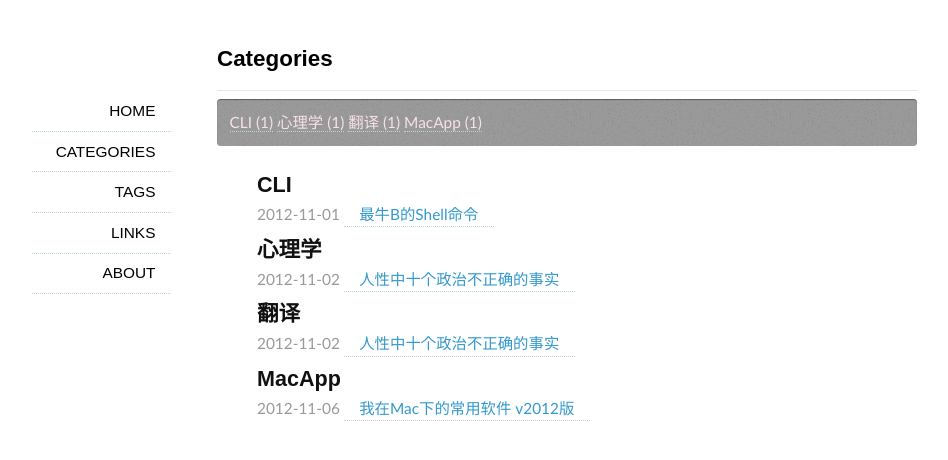
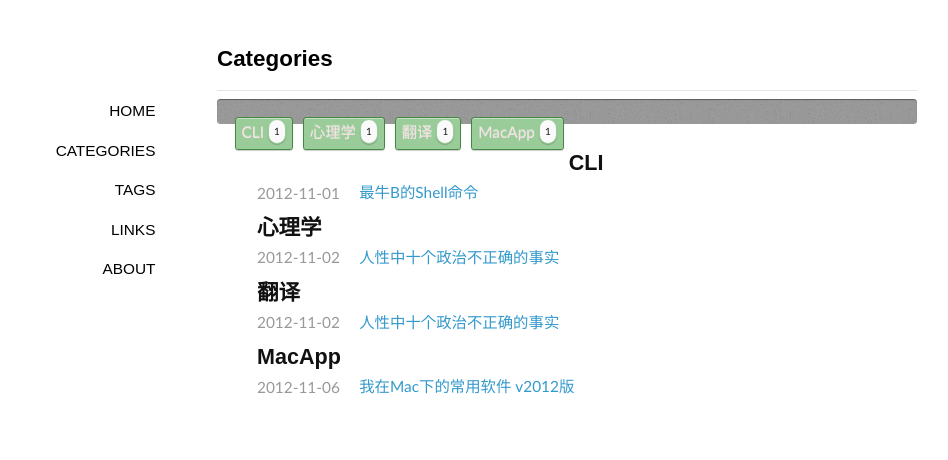
Before and after one commit to jiaokai/blog, a Jekyll site: the page built from categories/index.md, in a window 1280 px wide. Shown: the top 460 px of the page, without its empty margins (73-1021 px from the left). Built offline with Jekyll 4.4.1, drawn with Linux system fonts in a browser that asks for light colours; some web fonts are replaced; Markdown is read by kramdown in place of the engine named in the settings.

Commit message:
update css

```diff
--- a/categories/index.md
+++ b/categories/index.md
@@ -5,7 +5,7 @@
 
 <div id='tag_cloud'>
 {% for cat in site.categories %}
-<a href="#{{ cat[0] }}" title="{{ cat[0] }}" rel="{{ cat[1].size }}">{{ cat[0] }} ({{ cat[1].size }})</a>
+<a href="#{{ cat[0] }}" title="{{ cat[0] }}" rel="{{ cat[1].size }}">{{ cat[0] }} <span>{{ cat[1].size }}</span></a>
 {% endfor %}
 </div>
 
--- a/media/css/style.css
+++ b/media/css/style.css
@@ -13,14 +13,15 @@
 @import url(http://fonts.googleapis.com/css?family=Cuprum);
 body{font-size:14px;font-family:"Galdeano","Hiragino Sans GB","Microsoft YaHei",Trebuchet,"Trebuchet MS",Tahoma,"Lucida Grande","Lucida Sans Unicode",Verdana,sans-serif;color:#000000;background-color:#ffffff;}
 h1,h2,h3,h4,h5,p {padding:0;margin: 0;border:none;outline:none;}
-a{color:#dd0000;text-decoration:none;border-bottom: 1px dotted #bbddbb;}
-a:hover{color:#333333;text-decoration:underline;}
+a{color:#dd0000;text-decoration:none;}
+/* a:hover{color:#333333;text-decoration:underline;} */
+a:hover { color: #474747; text-decoration: none; }
 hr{margin:.7em 0;border-top:1px dashed #d0d0d0;border-bottom:1px dashed #f9f9f9;}
 p{padding:.3em 0;}
 /*ol,ul{list-style-position:inside; margin-left:1em;margin-bottom:1em;}*/
 /*ol ul, ul ol, ul ul, ol ol {margin-left:1em;}*/
 li a { color: #3399CC; font-weight: 400;}
-p a { color: #3399CC; font-weight: 400;}
+p a { color: #3399CC; font-weight: 400; border-bottom: 1px dotted #bbddbb;}
 strong { color: #6D0000; font-weight:600; }
 pre code{padding:1em 1.5em;font-size:12px;line-height:1.6;display:block;overflow:auto;border:1px solid #ddd;}
 blockquote{display:block;text-align:justify;border-left:4px solid #eeeeee;}
@@ -44,7 +45,87 @@
   -moz-box-shadow: inset 0 1px 1px rgba(0, 0, 0, 0.2), 0 1px 0 rgba(255, 255, 255, 0.4);
   box-shadow: inset 0 1px 1px rgba(0, 0, 0, 0.4), 0 1px 0 rgba(255, 255, 255, 0.4);
 margin-bottom: 1em;}
-#tag_cloud a:hover{color:#333333 !important;text-decoration:none;}
+/* #tag_cloud a:hover{color:#333333 !important;text-decoration:none;} */
+#tag_cloud a {
+  background-color: #99cc99;
+  float: left;
+  border: 1px solid #448844;
+  padding: 3px 6px 3px 6px;
+  -webkit-border-radius: 3px;
+  -moz-border-radius: 3px;
+  border-radius: 3px;
+  margin: 5px;
+  -moz-background-clip: padding;
+  -webkit-background-clip: padding-box;
+  background-clip: padding-box;
+  text-shadow: 0 -1px 0 rgba(255, 255, 255, 0.4);
+  -webkit-box-shadow: inset 0 1px 0 rgba(255, 255, 255, 0.4), 0 1px 1px rgba(0, 0, 0, 0.2);
+  -moz-box-shadow: inset 0 1px 0 rgba(255, 255, 255, 0.4), 0 1px 1px rgba(0, 0, 0, 0.2);
+  box-shadow: inset 0 1px 0 rgba(255, 255, 255, 0.4), 0 1px 1px rgba(0, 0, 0, 0.2);
+  -webkit-transition-duration: 0.2s;
+  -moz-transition-duration: 0.2s;
+  transition-duration: 0.2s;
+  -webkit-user-select: none;
+  -moz-user-select: none;
+  -ms-user-select: none;
+  user-select: none;
+}
+#tag_cloud a:active {
+  -webkit-box-shadow: inset 0 1px 4px rgba(0, 0, 0, 0.6);
+  -moz-box-shadow: inset 0 1px 4px rgba(0, 0, 0, 0.6);
+  box-shadow: inset 0 1px 4px rgba(0, 0, 0, 0.6);
+  background: #336633;
+  border: solid #336633;
+}
+#tag_cloud a:hover {
+  background-color: #77bb77;
+  border: 1px solid #336633;
+}
+#tag_cloud a:hover span {
+  background-color: #e1e1e1;
+  border: 1px solid #77bb77;
+}
+#tag_cloud span {
+  background-color: #fafafa;
+  border: 1px solid #99cc99;
+  padding: 1px 5px;
+  -webkit-border-radius: 10px;
+  -moz-border-radius: 10px;
+  border-radius: 10px;
+  color: #1a1a1a;
+  display: inline-block;
+  position: relative;
+  vertical-align: middle;
+  top: -2px;
+  #font-weight: bold;
+  font-size: 10px;
+  -webkit-box-shadow: inset 0 1px 0 rgba(255, 255, 255, 0.4), 0 1px 1px rgba(0, 0, 0, 0.2);
+  -moz-box-shadow: inset 0 1px 0 rgba(255, 255, 255, 0.4), 0 1px 1px rgba(0, 0, 0, 0.2);
+  box-shadow: inset 0 1px 0 rgba(255, 255, 255, 0.4), 0 1px 1px rgba(0, 0, 0, 0.2);
+}
+#tag_cloud a:hover{
+  background-color: #99cc99;
+  float: left;
+  border: 1px solid #448844;
+  padding: 3px 6px 3px 6px;
+  -webkit-border-radius: 3px;
+  -moz-border-radius: 3px;
+  border-radius: 3px;
+  margin: 5px;
+  -moz-background-clip: padding;
+  -webkit-background-clip: padding-box;
+  background-clip: padding-box;
+  text-shadow: 0 -1px 0 rgba(255, 255, 255, 0.4);
+  -webkit-box-shadow: inset 0 1px 0 rgba(255, 255, 255, 0.4), 0 1px 1px rgba(0, 0, 0, 0.2);
+  -moz-box-shadow: inset 0 1px 0 rgba(255, 255, 255, 0.4), 0 1px 1px rgba(0, 0, 0, 0.2);
+  box-shadow: inset 0 1px 0 rgba(255, 255, 255, 0.4), 0 1px 1px rgba(0, 0, 0, 0.2);
+  -webkit-transition-duration: 0.2s;
+  -moz-transition-duration: 0.2s;
+  transition-duration: 0.2s;
+  -webkit-user-select: none;
+  -moz-user-select: none;
+  -ms-user-select: none;
+  user-select: none;}
 .listing-item,.listing-seperator{list-style-type:none;}
 .listing-item a{padding:.2em 1em;}
 .listing-item time{color:#999999;}
```
